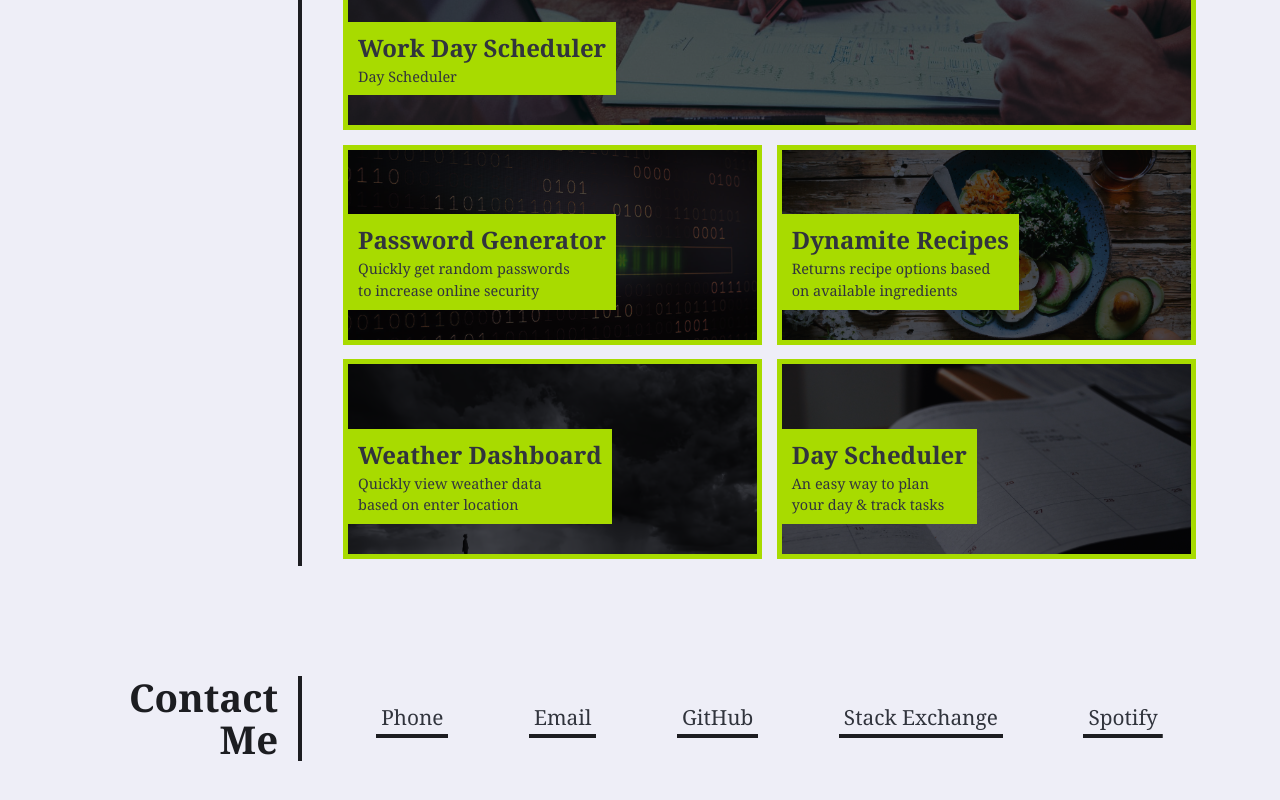
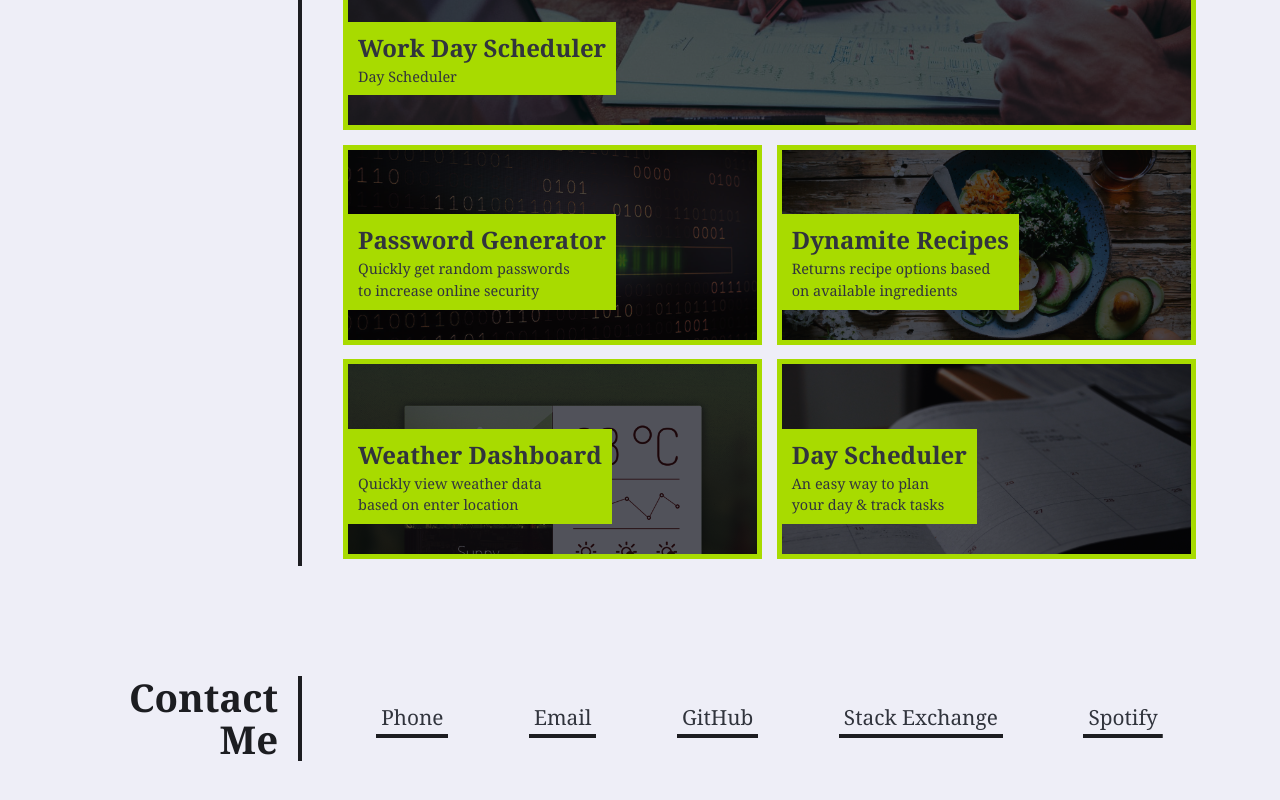
Before and after one commit to 00mjk/Vincent-Sullivan, a plain HTML site: page index.html in a window 1280 px wide. Shown: the part 1053-1853 px from the top of the page. Drawn offline with Linux system fonts and the light colour scheme.

```diff
--- a/assets/css/style.css
+++ b/assets/css/style.css
@@ -290,7 +290,7 @@
 }
 
 .project4 {
-	background-image: url("../img/weather-dashboard.png");
+	background-image: url("../img/Weather-dashboard-v2.png");
 }
 
 .project5 {
```
Also changed, not shown: assets/img/Weather-dashboard-v2.png (added), assets/js/moment-with-locales.js (renamed from assets/js/momentJS/moment-with-locales.js), 1 other file.
